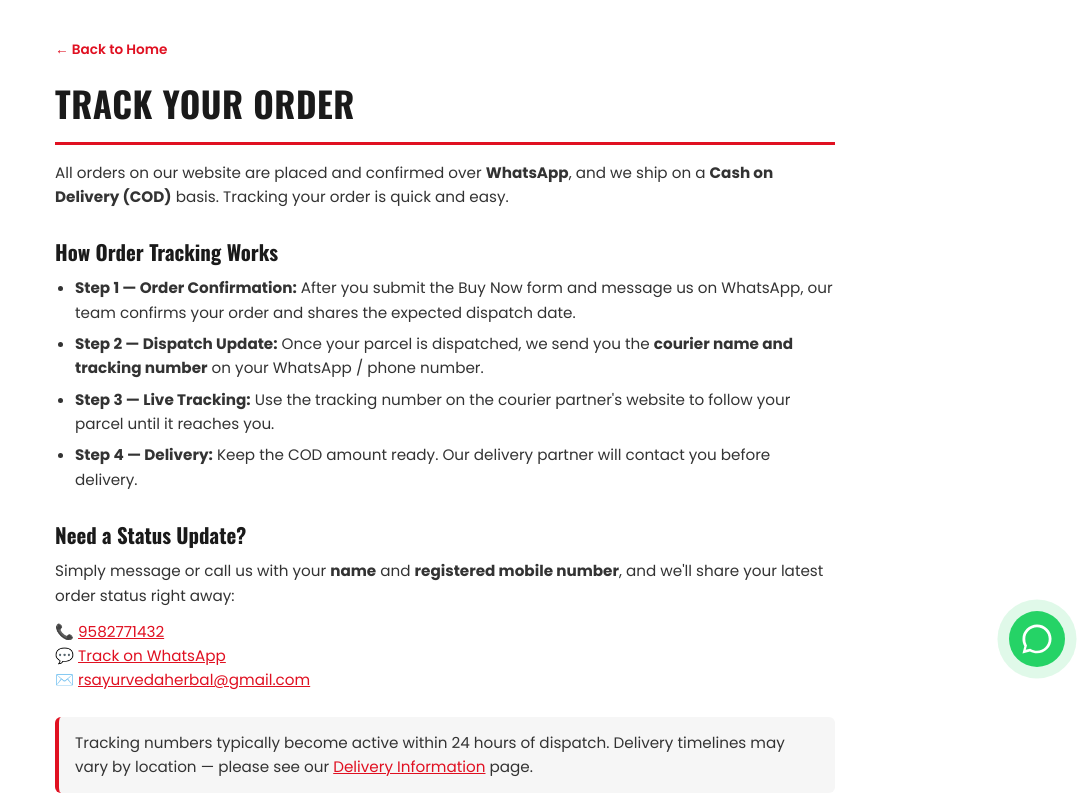
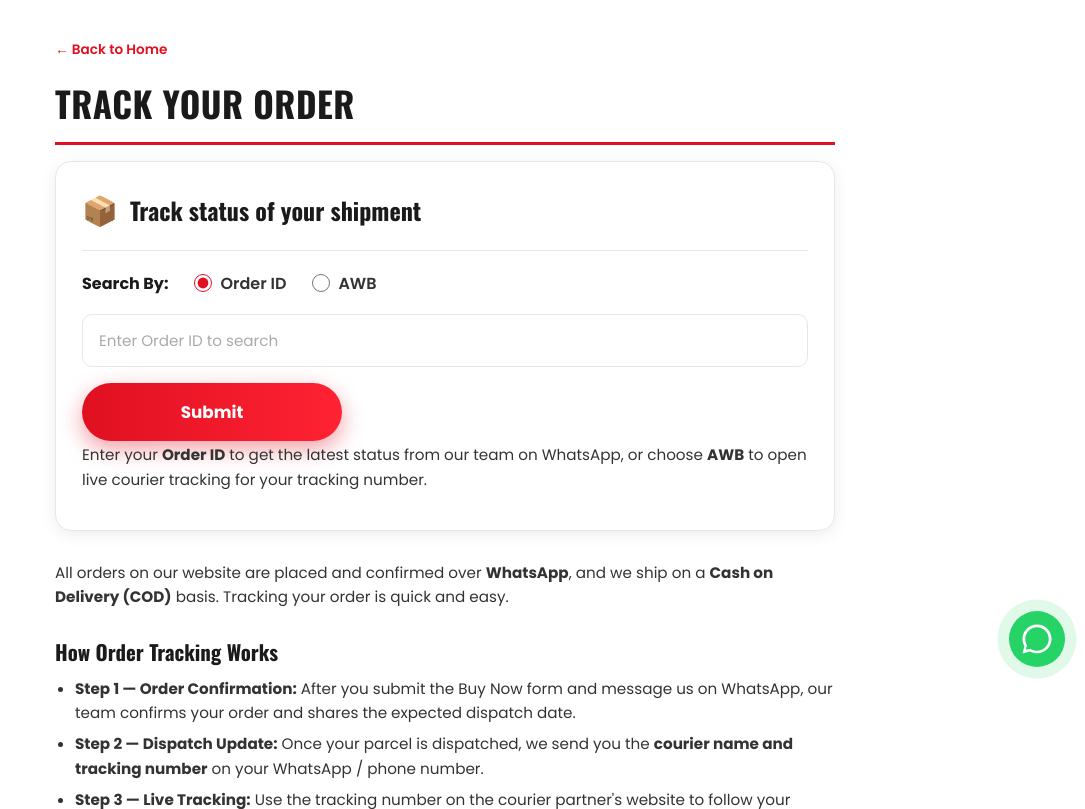
Before and after one commit to sanmol916/Client-Websites, a PHP site: page /track-order.html in a window 1280 px wide. Shown: the part 113-922 px from the top of the page, without its empty margins (195-1280 px from the left). Run offline with PHP 8.4, Linux system fonts and the light colour scheme.

Commit message:
Add 'Track status of your shipment' widget (Order ID via WhatsApp / AWB via courier tracking) to Track Your Order page

```diff
--- a/rs-ayurveda-herbal/styles.css
+++ b/rs-ayurveda-herbal/styles.css
@@ -345,6 +345,22 @@ img{max-width:100%;display:block}
 .policy-body a:hover{color:var(--red-2)}
 .policy-disclaimer{margin-top:24px;padding:14px 16px;background:var(--soft);border-left:4px solid var(--red);border-radius:6px;color:#555;font-size:.85rem}
 
+/* ---- shipment tracking widget ---- */
+.track-widget{background:#fff;border:1px solid var(--line);border-radius:16px;padding:26px;box-shadow:var(--shadow-soft);margin-bottom:30px}
+.track-widget-head{display:flex;align-items:center;gap:12px;border-bottom:1px solid var(--line);padding-bottom:16px;margin-bottom:20px}
+.track-widget-icon{font-size:1.8rem}
+.track-widget-head h2{font-family:'Oswald';font-size:1.5rem;color:var(--ink);margin:0}
+.track-searchby{display:flex;align-items:center;flex-wrap:wrap;gap:12px 26px;margin-bottom:18px}
+.track-label{font-weight:700;color:var(--ink)}
+.track-radio{display:inline-flex;align-items:center;gap:8px;cursor:pointer;font-weight:600;color:#333}
+.track-radio input{accent-color:var(--red);width:18px;height:18px;cursor:pointer}
+.track-input{width:100%;border:1px solid var(--line);border-radius:10px;padding:14px 16px;font-family:'Poppins';font-size:.95rem;color:var(--ink);margin-bottom:16px}
+.track-input:focus{outline:none;border-color:var(--red)}
+.track-input::placeholder{color:#aaa}
+.track-submit{width:100%;max-width:260px;animation:none;font-size:1.05rem}
+.track-hint{color:var(--muted);font-size:.82rem;margin-top:2px}
+@media(max-width:560px){.track-submit{max-width:none}}
+
 /* ============ WHATSAPP FLOAT ============ */
 .wa-float{
   position:fixed;right:20px;bottom:20px;z-index:60;
--- a/rs-ayurveda-herbal/track-order.html
+++ b/rs-ayurveda-herbal/track-order.html
@@ -43,6 +43,25 @@
       <a href="index.html" class="policy-back">← Back to Home</a>
       <h1 class="policy-title">Track Your Order</h1>
       <div class="policy-body">
+
+        <!-- Shipment tracking widget -->
+        <div class="track-widget">
+          <div class="track-widget-head">
+            <span class="track-widget-icon">📦</span>
+            <h2>Track status of your shipment</h2>
+          </div>
+          <form id="trackForm" class="track-form" novalidate>
+            <div class="track-searchby">
+              <span class="track-label">Search By:</span>
+              <label class="track-radio"><input type="radio" name="trackType" value="order" checked /> <span>Order ID</span></label>
+              <label class="track-radio"><input type="radio" name="trackType" value="awb" /> <span>AWB</span></label>
+            </div>
+            <input type="text" id="trackInput" class="track-input" placeholder="Enter Order ID to search" autocomplete="off" />
+            <button type="submit" class="btn btn-buy track-submit">Submit</button>
+          </form>
+          <p class="track-hint">Enter your <b>Order ID</b> to get the latest status from our team on WhatsApp, or choose <b>AWB</b> to open live courier tracking for your tracking number.</p>
+        </div>
+
         <p>All orders on our website are placed and confirmed over <b>WhatsApp</b>, and we ship on a <b>Cash on Delivery (COD)</b> basis. Tracking your order is quick and easy.</p>
 
         <h2>How Order Tracking Works</h2>
@@ -111,6 +130,33 @@
     if(b)b.addEventListener('click',c);
     if(n)n.querySelectorAll('a').forEach(function(a){a.addEventListener('click',c);});
     var y=document.getElementById('year');if(y)y.textContent=new Date().getFullYear();})();
+
+    /* ===== Shipment tracking widget ===== */
+    (function(){
+      var form=document.getElementById('trackForm'); if(!form) return;
+      var input=document.getElementById('trackInput');
+      var WA='919582771432';
+      // Live courier tracking URL for AWB. Change this to your courier if you don't use Shiprocket
+      // e.g. Delhivery: https://www.delhivery.com/track/package/{value}
+      var AWB_TRACK_URL='https://shiprocket.co/tracking/{value}';
+      function selType(){var r=document.querySelector('input[name="trackType"]:checked');return r?r.value:'order';}
+      Array.prototype.forEach.call(document.querySelectorAll('input[name="trackType"]'),function(r){
+        r.addEventListener('change',function(){
+          input.placeholder = selType()==='awb' ? 'Enter AWB / Tracking number to search' : 'Enter Order ID to search';
+        });
+      });
+      form.addEventListener('submit',function(e){
+        e.preventDefault();
+        var val=(input.value||'').trim();
+        if(!val){ input.focus(); return; }
+        if(selType()==='awb'){
+          window.open(AWB_TRACK_URL.replace('{value}', encodeURIComponent(val)), '_blank', 'noopener');
+        } else {
+          var msg='Hi R.S Ayurveda Herbal, please share the tracking status of my order. Order ID: '+val;
+          window.open('https://wa.me/'+WA+'?text='+encodeURIComponent(msg), '_blank', 'noopener');
+        }
+      });
+    })();
   </script>
 </body>
 </html>
```
